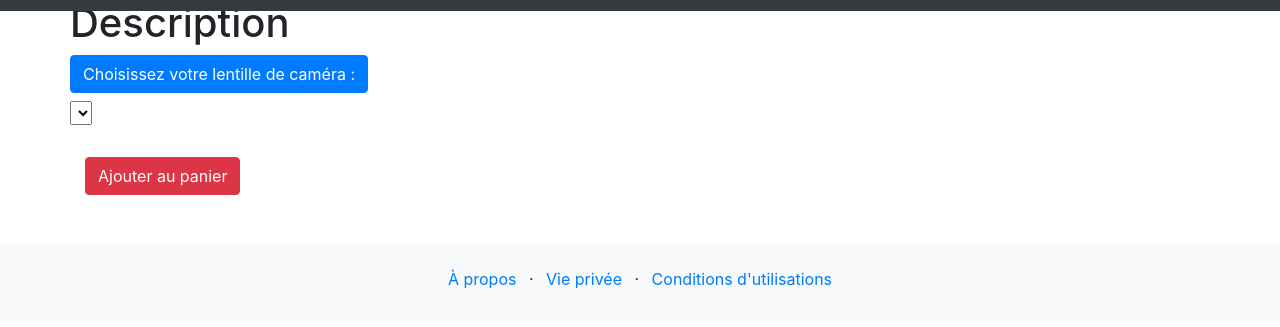
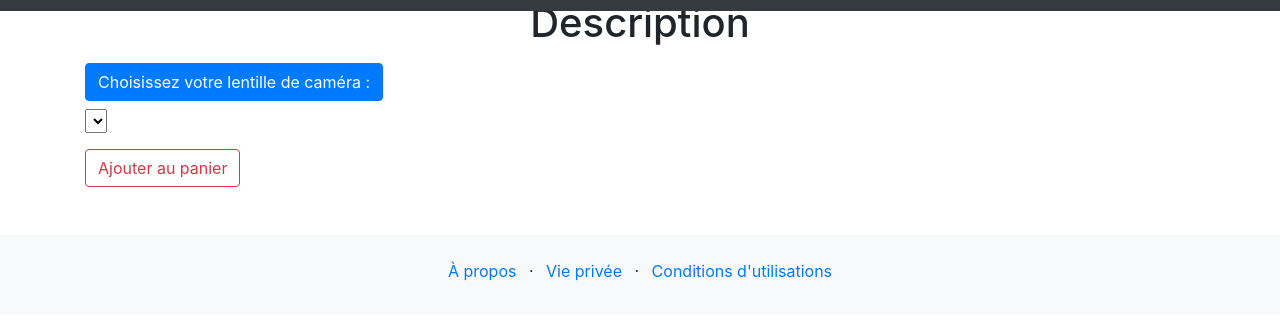
Before and after one commit to Willy78tech/Orinoco, a website: page app/produit.html in a window 1280 px wide. Shown: the part 65-392 px from the top of the page. Drawn offline with nearby package versions, Linux system fonts and the light colour scheme; no server answers.

Commit message:
Mise aux normes W3C

```diff
--- a/app/produit.html
+++ b/app/produit.html
@@ -31,12 +31,11 @@
         <!-- MAIN / Partie principale
             Partie générée par le script JavaScript et par requête avec l'API
             -->
-            <!--MAIN-->
-        <div class="container">
-            <div class="row my-3">
-                <div class="row pt-4 pb-3">
+        <main>
+            <div class="container">
+                <section class="row pt-4 pb-3">
                     <div class="col">
-                        <h1>Description</h1>
+                        <p><h1 class="text-center">Description</h1></p>
                         <div id="Selectionproduit">
                             <article id="Descriptionproduit"></article>
                                 <label class="btn btn-primary" for="lentille">Choisissez votre lentille de caméra : </label><br/>
@@ -45,15 +44,16 @@
                                 </select>
                         </div>
                     </div>
+                </section>
+
+                <div class="row">
+                    <div class="col">
+                        <button type="button" class="btn btn-outline-danger" id="Boutonpanier">Ajouter au panier</button>
+                    </div>
                 </div>
             </div>
-
-            <div class="row">
-                <div class="col">
-                    <button type="button" class="btn btn-danger" id="Boutonpanier">Ajouter au panier</button>
-                </div>
-            </div>
-        </div>
+        </main>
+        <!--MAIN-->
         <footer class="bg-light mt-5">
             <div class="container">
                 <div class="row pt-4 pb-3">
```
Also changed, not shown: app/index.html (+8 -10 lines), app/panier.html (+2 -5 lines).
